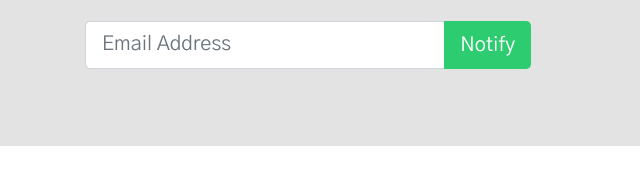
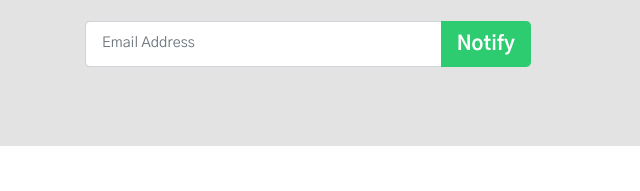
Before and after one commit to tomi0505/btp_project, a website built with webpack: page src/index.html in a window 1280 px wide. Shown: the part 1077-1268 px from the top of the page, 0-640 px from the left. Built offline with nearby package versions, Linux system fonts and the light colour scheme; files whose address does not match are found by name.

Commit message:
project full works

```diff
--- a/src/index.html
+++ b/src/index.html
@@ -73,10 +73,10 @@
                 similique!</p>
               <form action="#" class="my-4 mx-auto mx-md-0 newsletter-form-b">
                 <div class="input-group input input-group-md newsletter-form-b__container">
-                  <input type="text" class="form-control" placeholder="Email Address" aria-label=""
+                  <input type="email" class="form-control newsletter-form-b__email-input" placeholder="Email Address" aria-label=""
                          aria-describedby="basic-addon1">
                   <div class="input-group-append">
-                    <button class="btn btn-success border-0 newsletter-form-b__send-form-btn">Notify</button>
+                    <button class="btn btn-success border-0 font-weight-bold newsletter-form-b__send-form-btn">Notify</button>
                   </div>
                 </div>
               </form>
--- a/src/scss/settings.scss
+++ b/src/scss/settings.scss
@@ -16,3 +16,10 @@ html {
 body {
   font-family: 'Gothic A1', Verdana, sans-serif;
 }
+
+@media (min-width: 1900px) {
+  body {
+    margin: 0 auto;
+    max-width: 1900px;
+  }
+}
--- a/src/scss/style.scss
+++ b/src/scss/style.scss
@@ -64,6 +64,11 @@
 .newsletter-form-b {
   max-width: 446px;
 
+  &__email-input {
+    font-size: 0.9rem !important;
+    height: auto !important;
+  }
+
   &__send-form-btn {
     background-color: $primary-color !important;
   }
```
